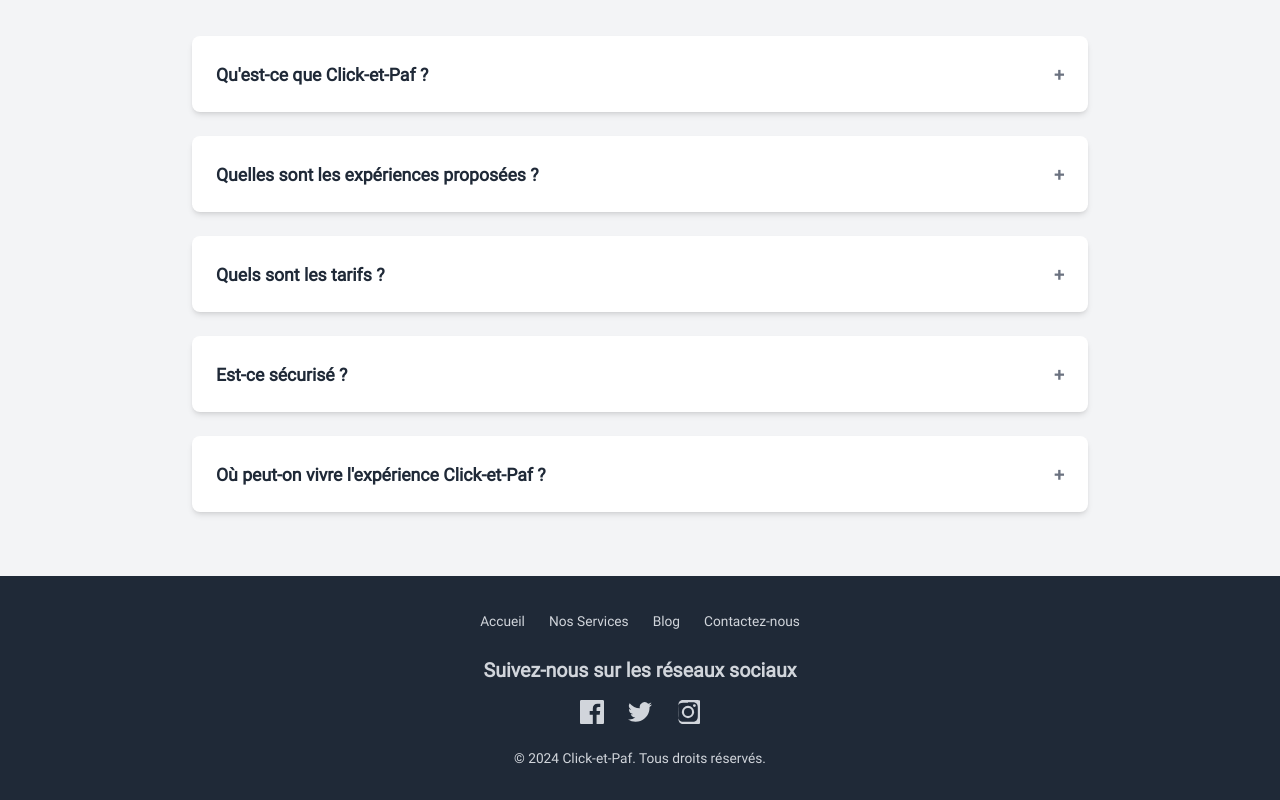
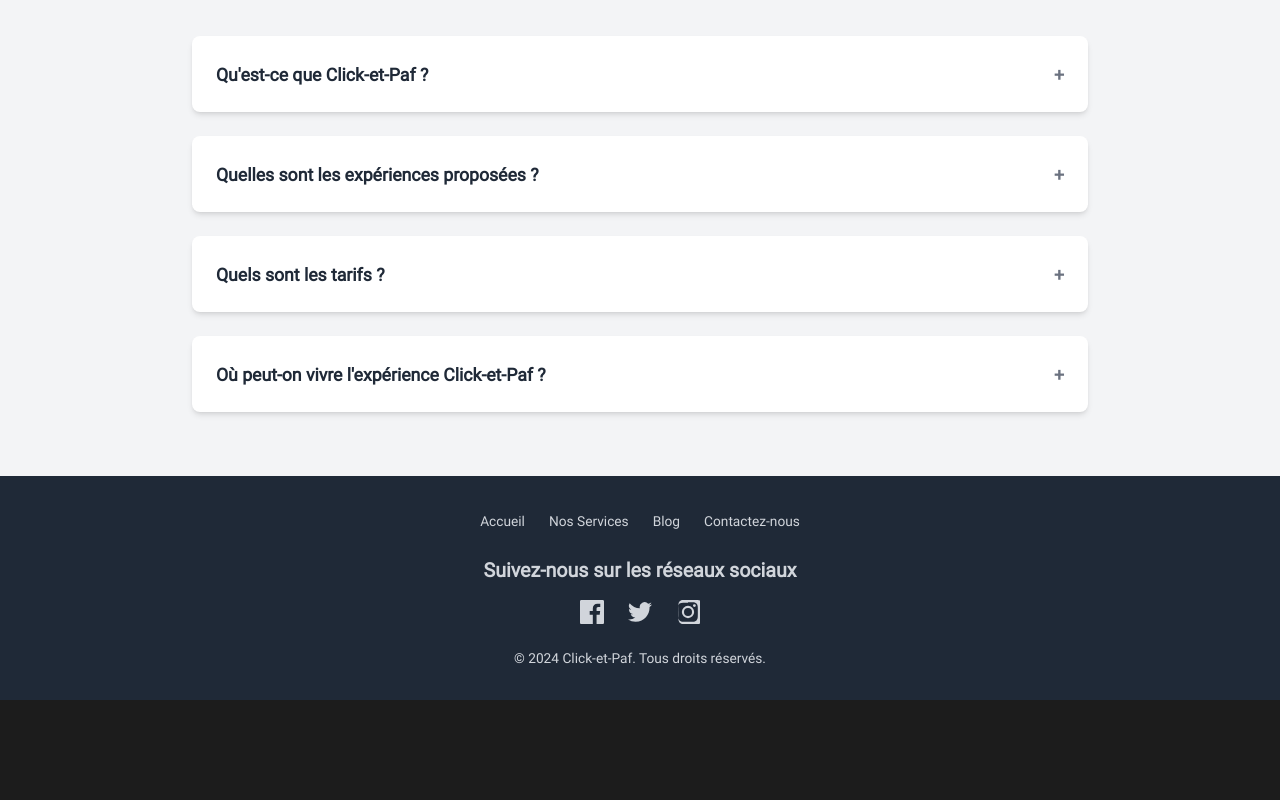
Before and after one commit to LuzBoger/click-et-paf, a React (Vite) app: page / in a window 1280 px wide. Shown: the part 3352-4152 px from the top of the page. After the commit the page ends 4052 px from the top, so only its background shows below. Built offline with nearby package versions, Linux system fonts and the light colour scheme.

Commit message:
remove faq question

```diff
--- a/src/components/FAQ.jsx
+++ b/src/components/FAQ.jsx
@@ -117,37 +117,18 @@ const FAQ = () => {
             )}
           </div>
 
+
           <div
             className="p-6 bg-white rounded-lg shadow-md cursor-pointer"
             onClick={() => toggleQuestion(4)}
           >
             <h3 className="text-lg font-semibold text-gray-800 flex justify-between items-center">
-              Est-ce sécurisé ?{" "}
+              Où peut-on vivre l'expérience Click-et-Paf ?{" "}
               <span className="text-gray-500">
                 {openQuestion === 4 ? "–" : "+"}
               </span>
             </h3>
             {openQuestion === 4 && (
-              <p className="text-gray-600 mt-2">
-                Oui, toutes nos expériences sont réalisées dans un cadre
-                sécurisé. Chaque action est encadrée par des professionnels, et
-                le consentement est une condition indispensable avant toute
-                participation.
-              </p>
-            )}
-          </div>
-
-          <div
-            className="p-6 bg-white rounded-lg shadow-md cursor-pointer"
-            onClick={() => toggleQuestion(5)}
-          >
-            <h3 className="text-lg font-semibold text-gray-800 flex justify-between items-center">
-              Où peut-on vivre l'expérience Click-et-Paf ?{" "}
-              <span className="text-gray-500">
-                {openQuestion === 5 ? "–" : "+"}
-              </span>
-            </h3>
-            {openQuestion === 5 && (
               <p className="text-gray-600 mt-2">
                 Nos expériences sont disponibles dans nos locaux situés au
                 centre-ville, mais nous proposons également des prestations
```
